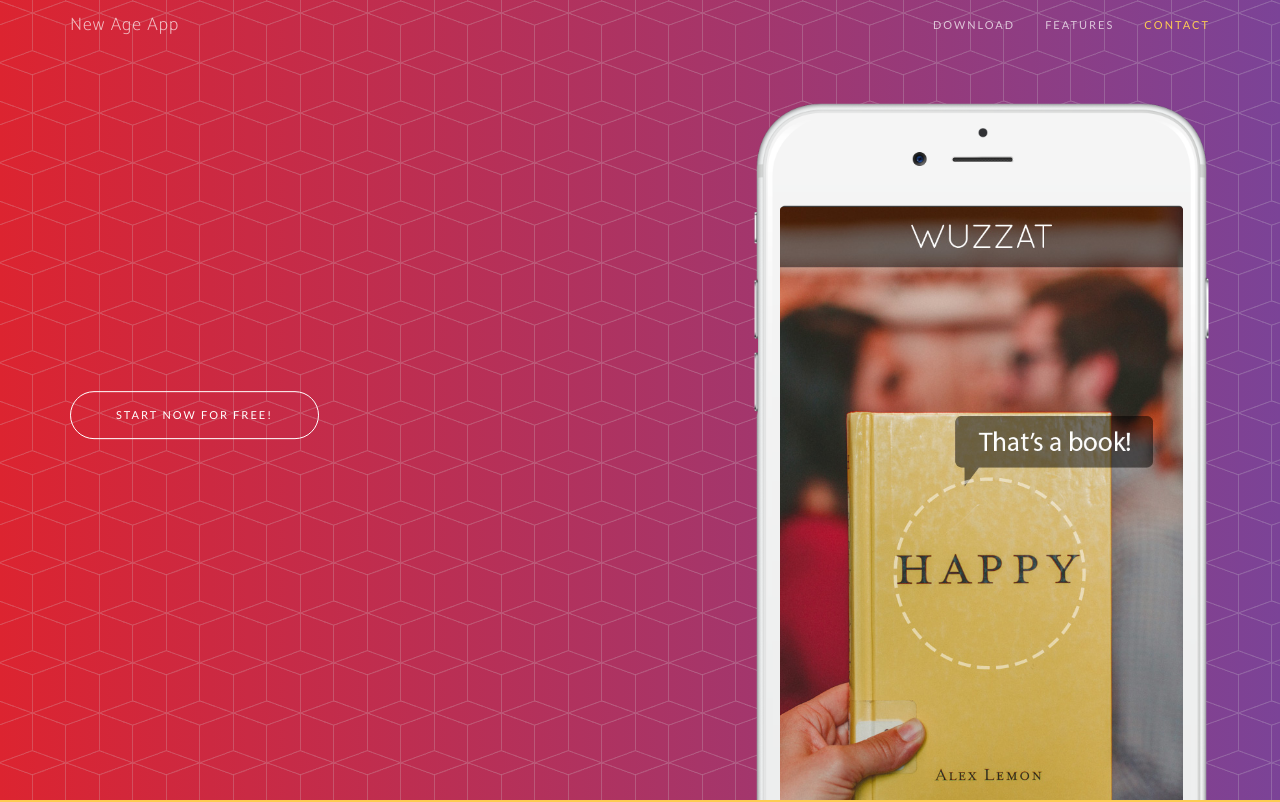
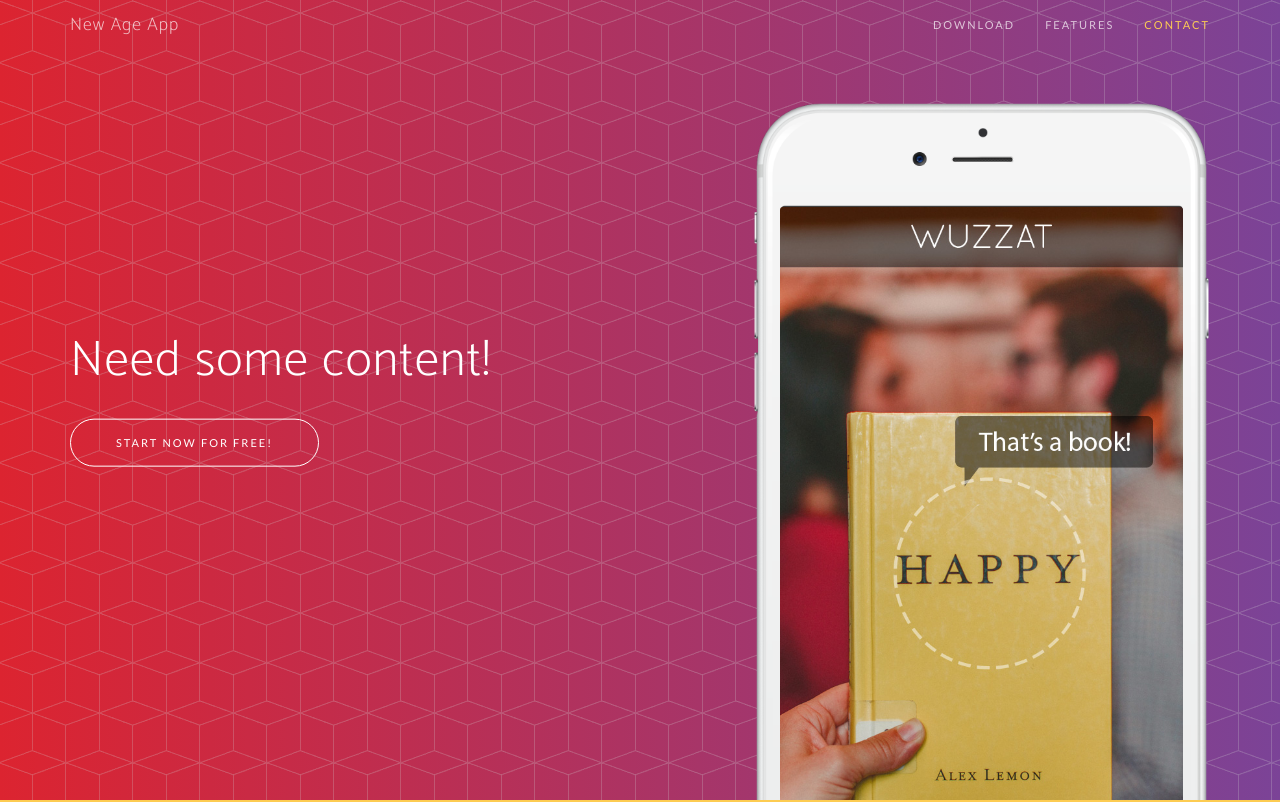
Before and after one commit to anymod/tutorial-text-component, a website: page index.html in a window 1280 px wide. Shown: the top 802 px of the page. Drawn offline with nearby package versions, Linux system fonts and the light colour scheme; a web font is replaced by a local one.

Commit message:
Revert index

```diff
--- a/index.html
+++ b/index.html
@@ -65,7 +65,7 @@
           <div class="header-content">
             <div class="header-content-inner">
               <h1>
-                <component text></component> <!-- place component here -->
+                Need some content! <!-- place component here -->
               </h1>
               <a href="#download" class="btn btn-outline btn-xl page-scroll">Start Now for Free!</a>
             </div>
@@ -216,7 +216,6 @@
   </footer>
 
   <!-- Paste Component IO script here -->
-  <script project="tutorial" src="https://cdn.component.io/v1"></script>
 
   <!-- jQuery -->
   <script src="vendor/jquery/jquery.min.js"></script>
```
